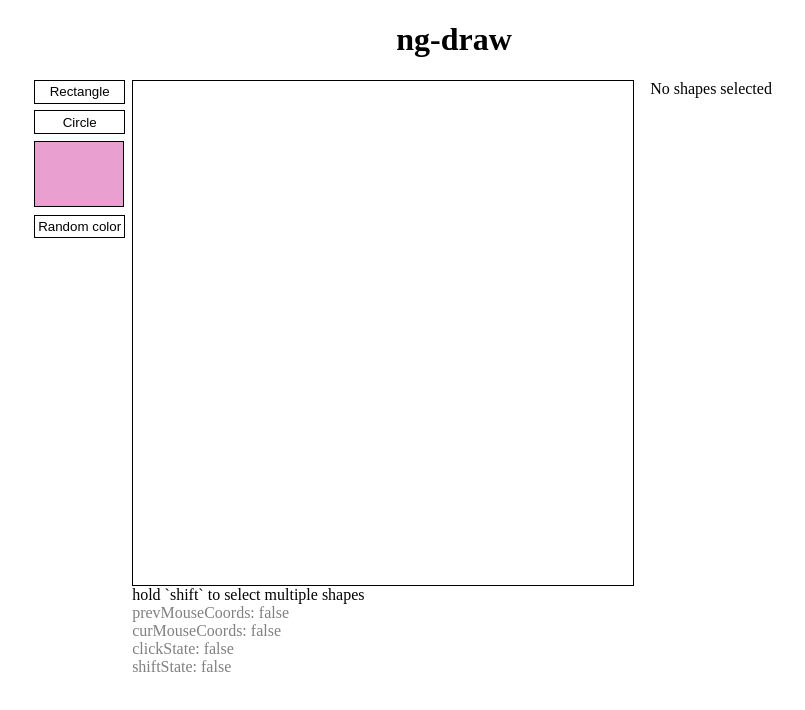
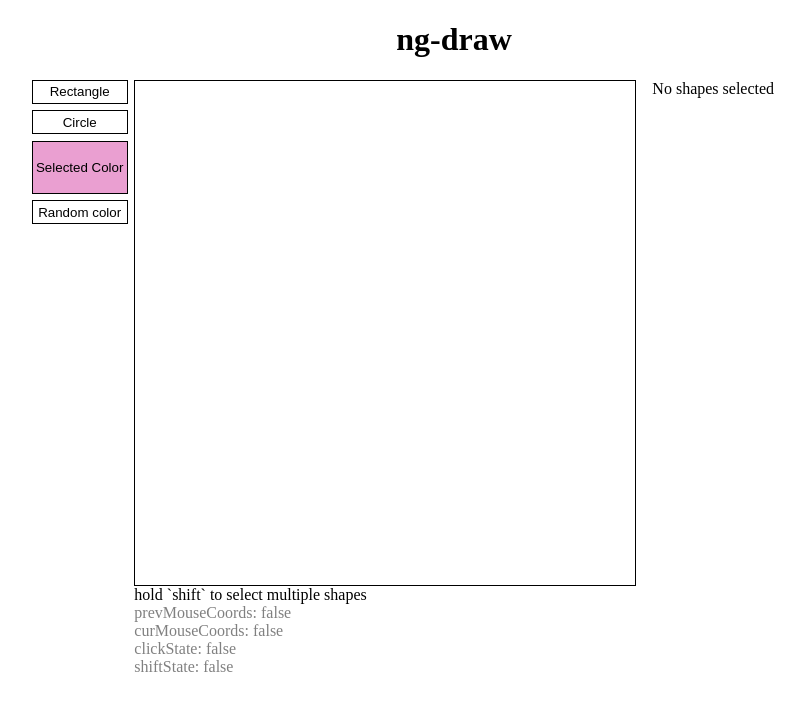
Before and after one commit to krnsk0/ng-draw, an Angular app: page / in a window 1280 px wide. Shown: the top 710 px of the page, without its empty margins (186-991 px from the left). Built offline with nearby package versions, Linux system fonts and the light colour scheme.

Commit message:
better solor swatch button style

```diff
--- a/src/app/components/tools/tools.component.css
+++ b/src/app/components/tools/tools.component.css
@@ -18,6 +18,6 @@
 .color-swatch {
   border: 1px solid black;
   margin: 0 0.5em 0.5em 0;
-
   height: 4em;
+  padding: 0.25em;
 }
--- a/src/app/components/tools/tools.component.html
+++ b/src/app/components/tools/tools.component.html
@@ -1,11 +1,15 @@
 <div class="tool-container">
   <button type="button" class="tool-button" (click)="shapeToolClick('rectangle')">Rectangle</button>
   <button type="button" class="tool-button" (click)="shapeToolClick('circle')">Circle</button>
-  <div
+  <button
+    type="button"
     class="color-swatch"
     (click)="openModal(selectedColor)"
     [style.background]="convertColorTripleToString(selectedColor)"
-  ></div>
+    [style.color]="selectedColor[2] > 50 ? 'black' : 'white'"
+  >
+    Selected Color
+  </button>
   <app-color-picker-modal
     *ngIf="modalState"
     [initialColor]="modalState"
```
Also changed, not shown: 1 other file (tests, documents, lock files or other folders).
